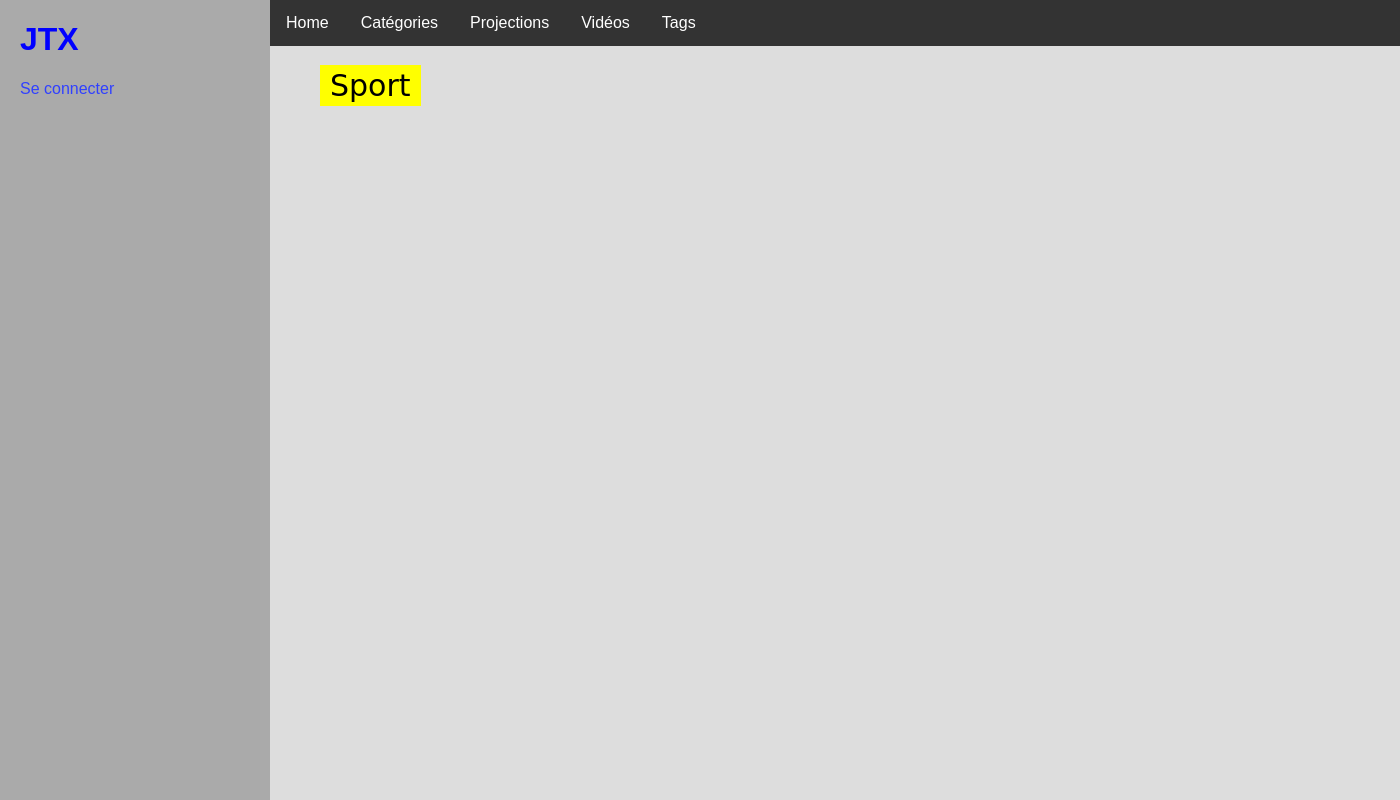
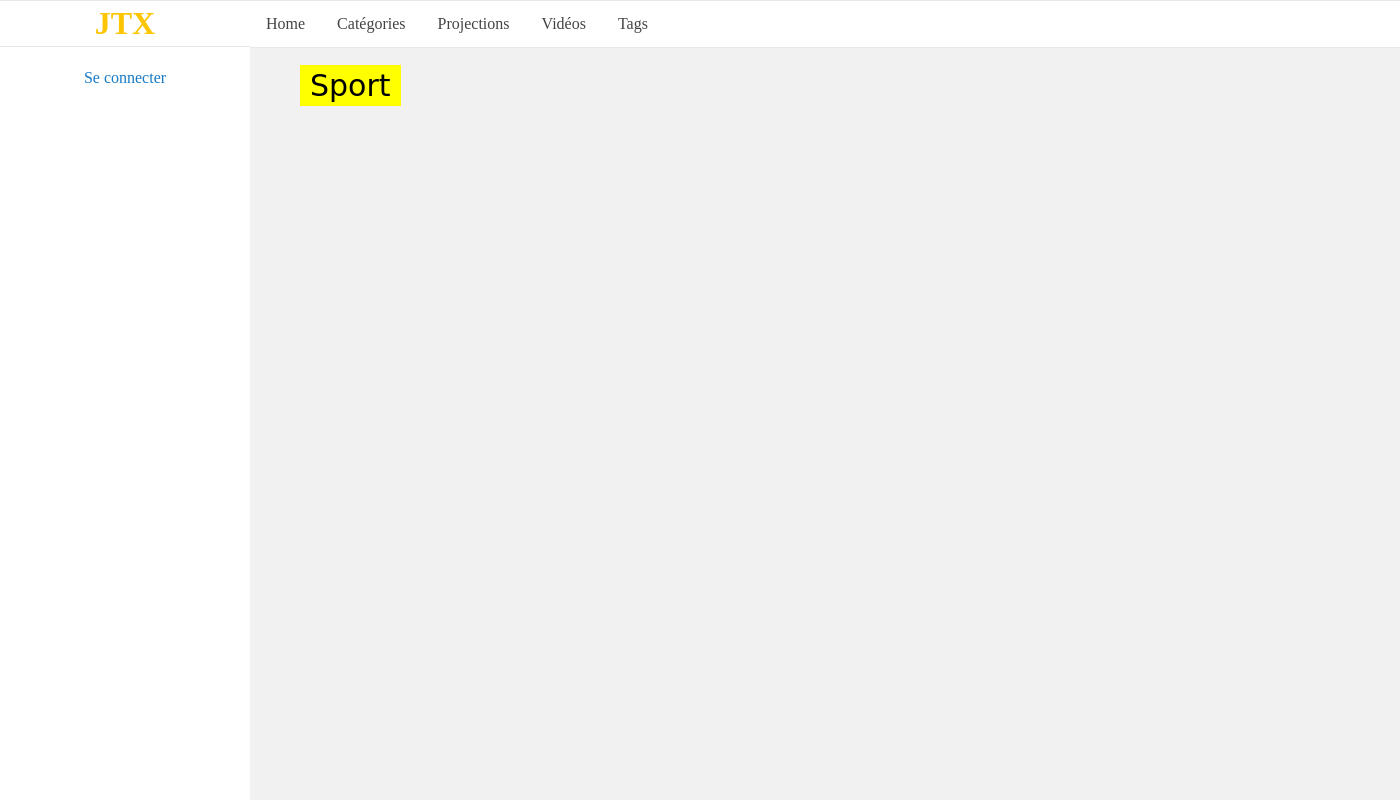
Before and after one commit to Binet-JTX/JTX, a Django app: page /tag/1/1/ in a window 1400 px wide. Run offline with Django 3.2, Linux system fonts and the light colour scheme; data comes from the database, SQL or seed files in the repository; both versions use the stored data as it was after the commit; data that the repository does not hold is empty.

Commit message:
Version 0 du nouveau design
Bon je débute j'espère que je fais pas trop de la merde avec Github

```diff
--- a/videos/static/style.css
+++ b/videos/static/style.css
@@ -1,5 +1,5 @@
 * {
-  font-family: Arial;
+  font-family: Muli;
 }
 
 #lateral_bar {
@@ -7,28 +7,35 @@
   top:0;
   bottom:0;
   width:250px;
-  background-color: #AAAAAA;
-  padding-left: 20px;
+  background-color: #ffffff;
+  margin-top:-21px;
+  text-align:center;
+  position: fixed;
 }
 
 #central {
   position: absolute;
   top: 0;
   bottom:0;
-	margin-left: 270px;
+  margin-left: 250px;
+
+
 }
 
 #body {
-  float: right;
-  margin-top:30px;
+
   padding-top: 20px;
-  padding-left: 50px;
+width:1070px;
+margin-left:50px;
+margin-top:30px;
+
 }
+
 
 body {
   padding: 0;
-  margin: 0;
-  background-color: #DDDDDD;
+   margin:0;
+  background-color: #f1f1f1;
 }
 
 .tag {
@@ -42,11 +49,16 @@ body {
 }
 
 h1 {
-  color: blue;
+  color:#444444;
+  background-color:white;
+  text-align:center;
+  border-style: solid;
+  border-width: 1px;
+  border-color:#e8e8e8;
 }
 
 a {
-  color: #3040FF;
+  color: #167ac6;
   text-decoration: none;
 }
 
@@ -59,10 +71,15 @@ a:hover {
     margin: 0;
     padding: 0;
     overflow: hidden;
-    background-color: #333;
+    background-color: #ffffff;
     position: fixed;
     top: 0;
     width: 100%;
+	border-style: solid;
+    border-width: 1px;
+	border-color:#e8e8e8;
+	border-right-width:0px;
+	border-left-width:0px;
 }
 
 #navigation_bar li {
@@ -71,13 +88,43 @@ a:hover {
 
 #navigation_bar li a {
     display: block;
-    color: white;
+    color: #444444;
     text-align: center;
     padding: 14px 16px;
     text-decoration: none;
+
 }
 
 #navigation_bar li a:hover {
-    background-color: #4CAF50;
-		text_decoration: none;
+    background-color: #444444;
+	color:white;
+	text-decoration: none;
 }
+
+figcaption{
+	color:#167ac6;
+
+}
+
+img {
+	width:200px;
+}
+
+#lateral_bar h1{
+font-style:bold;
+padding-top:4px;
+padding-bottom:4px;
+color:#fdc500;
+border-right-width:0px;
+border-left-width:0px;
+}
+
+#lateral_bar a{
+padding-top:5px;
+padding-bottom:5px;
+}
+
+#body a {
+	margin-left:5px;
+	margin-right:5px;
+}
--- a/videos/templates/base.html
+++ b/videos/templates/base.html
@@ -7,7 +7,7 @@
   <link rel="stylesheet" href="{% static 'style.css' %}"/>
   <title>JTX</title>
 </head>
-<body>
+<body >
 <div id="lateral_bar">
     <h1> JTX </h1>
     {% if request.user.is_authenticated %}
@@ -27,7 +27,7 @@
     {% endif %}
 </div>
 
-<div id="central">
+<div id="central" >
 	<div id="navigation_bar">"
     <ul>
         <li><a href="/">Home</a></li>
@@ -41,7 +41,7 @@
     </ul>
 	</div>
 
-	<div id="body">
+	<div id="body" >
 
     {% if titre_tag %}
         <span class="tag" style="font-size:30px">{{titre}}</span><br/><br/>
--- a/videos/templates/index.html
+++ b/videos/templates/index.html
@@ -17,7 +17,7 @@
     <a href="{% url 'videos:proj' p.id %}">
         <figure style="display:table-cell">
             <img width="300px" src="{{p.image}}"/>
-            <figcaption style="font-size:20px">{{p.titre}}</figcaption>
+            <figcaption>{{p.titre}}</figcaption>
         </figure>
     </a>
 	{% endfor %}
@@ -29,7 +29,7 @@
     <a href="{% url 'videos:video' v.id %}">
         <figure style="display:table-cell">
             <img width="300px" src="{{v.url}}.png"/>
-            <figcaption style="font-size:20px">{{v.titre}}</figcaption>
+            <figcaption>{{v.titre}}</figcaption>
         </figure>
     </a>
 	{% endfor %}
--- a/videos/templates/videos.html
+++ b/videos/templates/videos.html
@@ -6,7 +6,7 @@
 	{% for v in elements %}
     <a href="{% url 'videos:video' v.id %}">
         <figure style="display:table-cell">
-            <img width="300px" src="{{v.url}}.png"/>
+            <img  src="{{v.url}}.png"/>
             <figcaption style="font-size:20px">{{v.titre}}</figcaption>
         </figure>
     </a>
```
Also changed, not shown: db.sqlite3, 8 other files.
